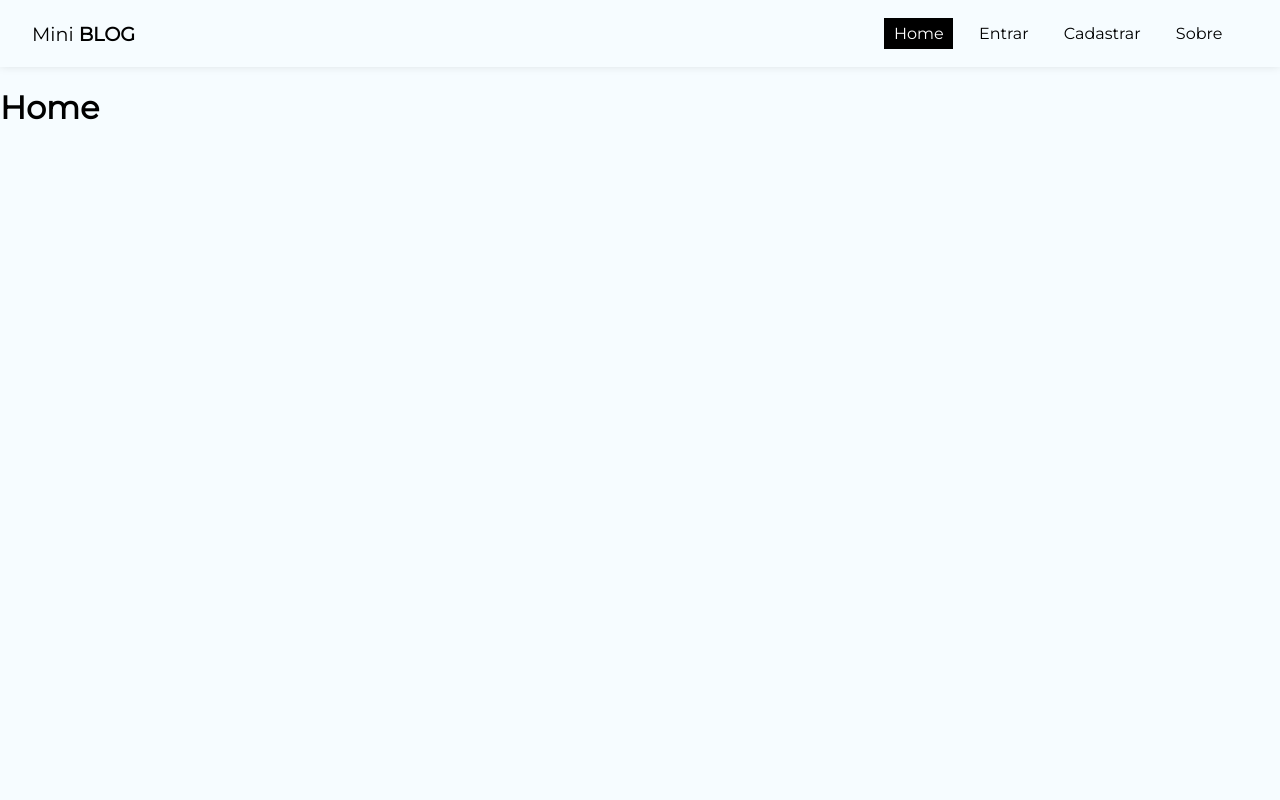
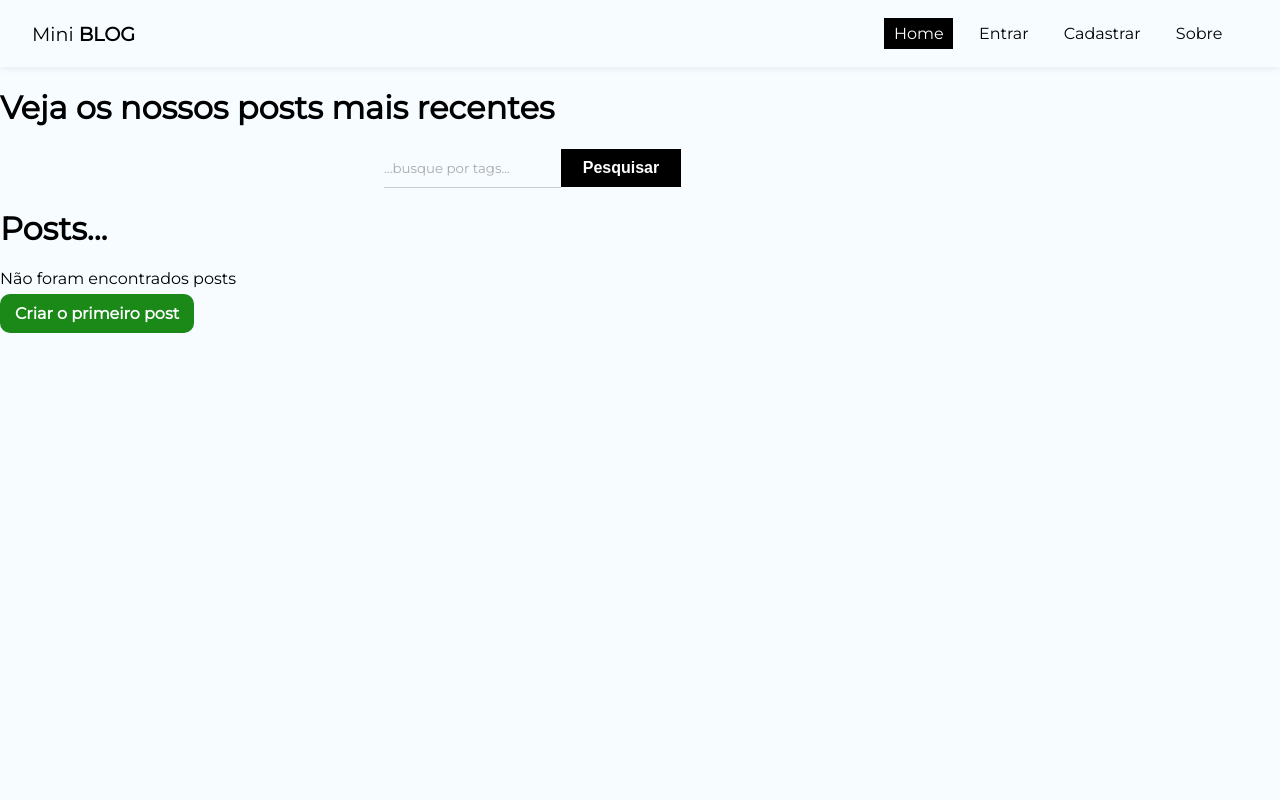
Before and after one commit to fabiocosta123/miniblog, a React (Create React App) app: page / in a window 1280 px wide. Shown: the top 800 px of the page. Built offline with nearby package versions, Linux system fonts and the light colour scheme; no server answers.

Commit message:
estruturando a home

```diff
--- a/src/pages/Home/Home.js
+++ b/src/pages/Home/Home.js
@@ -1,9 +1,42 @@
+//CSS
 import styles from "./Home.modules.css";
 
+//hooks
+
+import { useNavigate, Link } from "react-router-dom";
+import { useState } from "react";
+
+//components
+
 const Home = () => {
+  const [query, setQuery] = useState("");
+  const [posts] = useState([]);
+
+  const handleSubmit = (e) => {
+    e.preventDefault();
+  };
   return (
-    <div>
-      <h1>Home</h1>
+    <div className={styles.home}>
+      <h1>Veja os nossos posts mais recentes</h1>
+      <form onSubmit={handleSubmit} className={styles.search_form}>
+        <input
+          type="text"
+          placeholder="...busque por tags..."
+          onChange={(e) => setQuery(e.target.value)}
+        />
+        <button className="btn btn-dark">Pesquisar</button>
+      </form>
+      <div>
+        <h1>Posts...</h1>
+        {posts && posts.length === 0 && (
+          <div className={styles.noposts}>
+            <p>Não foram encontrados posts</p>
+            <Link to="/post/create" className="btn">
+              Criar o primeiro post
+            </Link>
+          </div>
+        )}
+      </div>
     </div>
   );
 };
--- a/src/pages/Home/Home.modules.css
+++ b/src/pages/Home/Home.modules.css
@@ -0,0 +1,32 @@
+.home {
+  display: flex;
+  flex-direction: column;
+  text-align: center;
+  justify-content: center;
+}
+
+.search_form {
+  max-width: 100%;
+  width: 60%;
+  display: flex;
+  justify-content: center;
+  text-align: center;
+  margin-bottom: 2em;
+}
+
+.search_form input {
+  margin-right: 10px;
+  width: 50%;
+}
+
+.noposts {
+  text-align: center;
+}
+
+.noposts p {
+  margin-bottom: 1.5em;
+}
+
+.noposts a {
+  padding: 10px 25px;
+}
```
